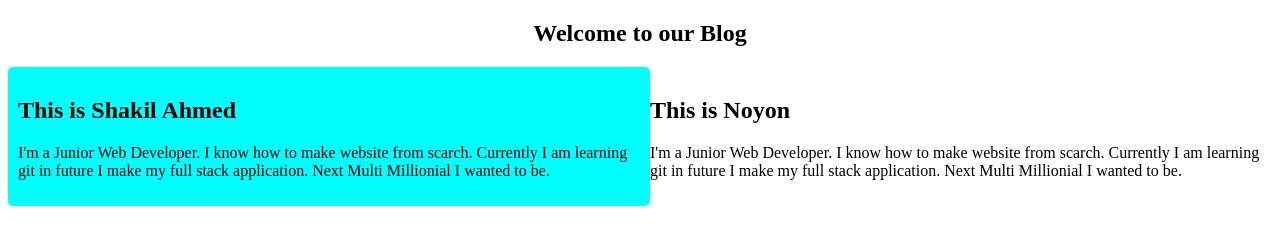
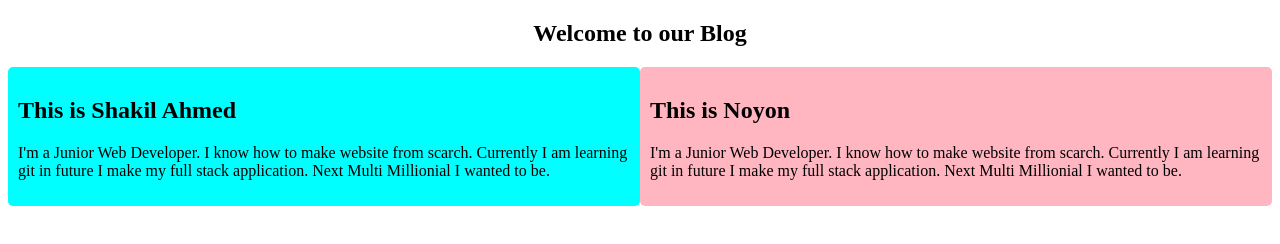
Before and after one commit to codermdshakil/git-github1, a plain HTML site: page index.html in a window 1280 px wide. Drawn offline with Linux system fonts and the light colour scheme.

Commit message:
added noyon style

```diff
--- a/index.html
+++ b/index.html
@@ -5,6 +5,7 @@
     <meta name="viewport" content="width=device-width, initial-scale=1.0">
     <title>Git</title>
     <link rel="stylesheet" href="style/shakil.css">
+    <link rel="stylesheet" href="style/noyon.css">
 </head>
 <body>
 
```
